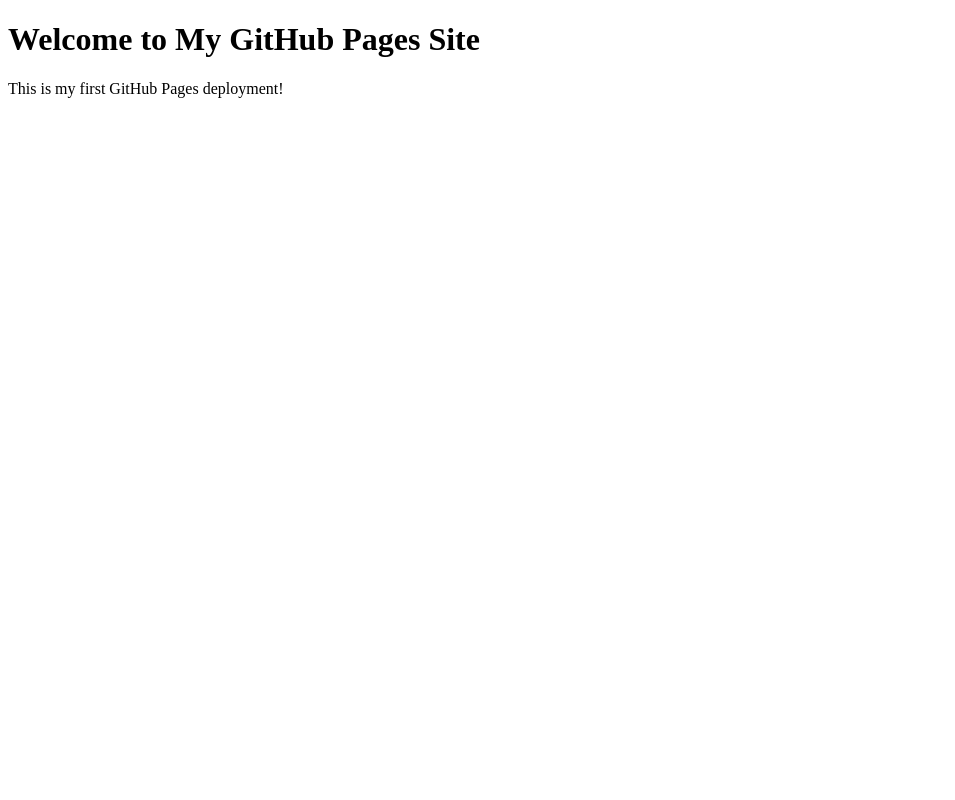
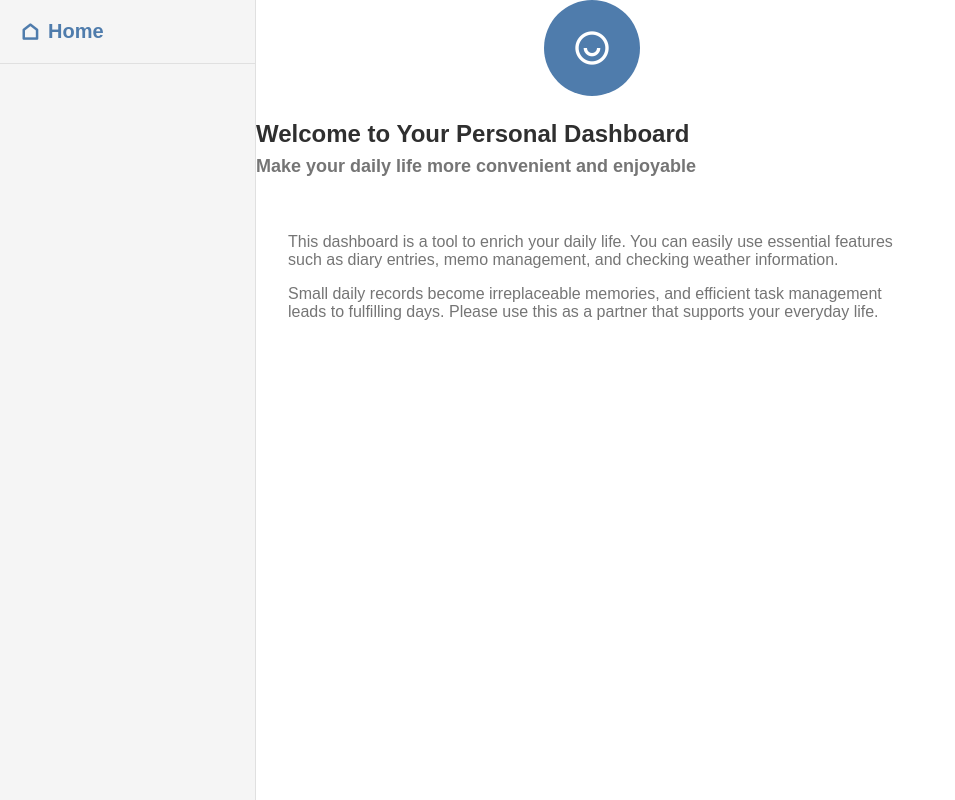
Before and after one commit to fondadev/my-first-web-app, a plain HTML site: page index.html in a window 1280 px wide. Shown: the whole page, without its empty margins (0-955 px from the left). Drawn offline with nearby package versions, Linux system fonts and the light colour scheme.

Commit message:
Add files via upload

```diff
--- a/index.html
+++ b/index.html
@@ -1,12 +1,57 @@
 <!DOCTYPE html>
 <html lang="en">
-<head>
-    <meta charset="UTF-8">
-    <meta name="viewport" content="width=device-width, initial-scale=1.0">
-    <title>My GitHub Pages Site</title>
-</head>
-<body>
-    <h1>Welcome to My GitHub Pages Site</h1>
-    <p>This is my first GitHub Pages deployment!</p>
+  <head>
+    <meta charset="UTF-8" />
+    <meta name="viewport" content="width=device-width, initial-scale=1.0" />
+    <title>Dashboard</title>
+    <link rel="stylesheet" href="style.css">
+    <link href="https://cdn.jsdelivr.net/npm/remixicon@4.5.0/fonts/remixicon.css" rel="stylesheet" />
+
+  </head>
+  <body>
+  <div class="html-css">
+    <!-- サイドバー -->
+    <aside>
+      <!-- サイドバーのヘッダー -->
+      <header>
+        <!-- リンク -->
+        <a href="#" data-tab="home">
+          <!-- アイコン -->
+          <span class="ri-home-line"></span>
+          <!-- テキスト -->
+          Home
+        </a>
+      </header>
+    </aside>
+    <!-- メインコンテンツ -->
+  <main>
+  <!-- home セクション -->
+  <section id="home">
+    <!-- ヘッダー -->
+    <header>
+      <!-- プロフィールアイコン -->
+      <div class="profile-icon">
+        <span class="ri-user-smile-line"></span>
+      </div>
+
+      <!-- タイトル -->
+      <h1>Welcome to Your Personal Dashboard</h1>
+
+      <!-- サブタイトル -->
+      <h2>Make your daily life more convenient and enjoyable</h2>
+    </header>
+
+    <!-- メッセージ部分 -->
+    <div class="message">
+      <p>
+        This dashboard is a tool to enrich your daily life. You can easily use essential features such as diary entries, memo management, and checking weather information.
+      </p>
+      <p>
+        Small daily records become irreplaceable memories, and efficient task management leads to fulfilling days. Please use this as a partner that supports your everyday life.
+      </p>
+    </div>
+  </section>
+  </main>
+  </div>
 </body>
 </html>
--- /dev/null
+++ b/style.css
@@ -0,0 +1,121 @@
+/* ブラウザで設定されているスタイルのリセット・共通設定 */
+/* 消さないでください */
+*,
+*::before,
+*::after {
+  box-sizing: border-box;
+}
+body,
+h1,
+h2,
+h3,
+p,
+ul,
+li,
+form,
+input,
+textarea,
+select,
+button {
+  margin: 0;
+  padding: 0;
+  font-family: sans-serif;
+}
+
+ul {
+  list-style: none;
+}
+/* スタイルのリセット終了 */
+
+/* サイドバーとメインコンテンツを包むための要素のスタイルを書いてください */
+
+
+/* サイドバーに関連するスタイルを書いてください */
+
+
+/* メインコンテンツに関連するスタイルを書いてください */
+
+
+.html-css{
+  display:flex;
+  height:100vh;
+}
+
+/* サイドバー */
+aside {
+  width: 256px;
+  flex-shrink: 0;
+  background-color: #f5f5f5;
+  border-right: 1px solid #e0e0e0;
+  display: flex;
+  flex-direction: column;
+  height: 100%;
+}
+
+/* ヘッダー */
+aside header {
+  padding: 20px;
+  border-bottom: 1px solid #e0e0e0;
+}
+
+/* ホームリンク */
+aside header a {
+  font-size: 1.25rem;
+  font-weight: 600;
+  color: #4f7cac;
+  display: flex;
+  align-items: center;
+  gap: 8px;
+  text-decoration: none;
+}
+
+.main{
+  flex:1;
+}
+.main header{
+  background-color:aliceblue;
+  padding:32px;
+  border-bottom:1px solid #e0e0e0;
+  text-align:center;
+
+}
+
+.profile-icon{
+  height:96px;
+  width:96px;
+  background-color:#4f7cac;
+  border-radius:50%;
+  display:flex;
+  justify-content:center;
+  align-items:center;
+  margin-bottom:24px;
+  margin-right:auto;
+  margin-left:auto;
+  font-size:2.5rem;
+  color:#ffffff;
+}
+
+h1{
+  font-size:1.5rem;
+  font-weight:600;
+  color:#2f2f2f;
+  margin-bottom:8px;
+
+}
+
+h2{
+  font-size:1.125rem;
+  color:#757575;
+  margin-bottom:24px;
+}
+
+.message{
+  max-width:672px;
+  margin:0 auto;
+  padding:32px;
+  color:#757575;
+}
+
+.message p{
+  margin-bottom:16px;
+}
```
